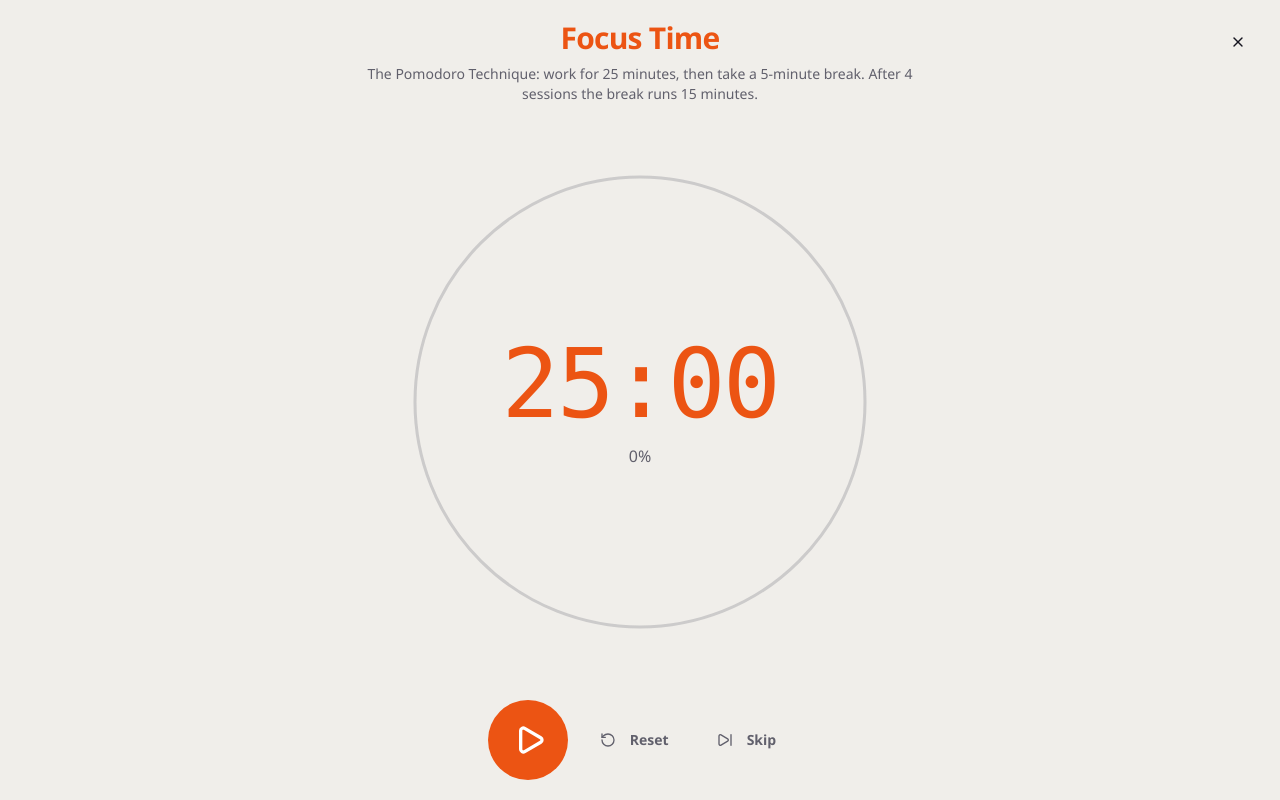
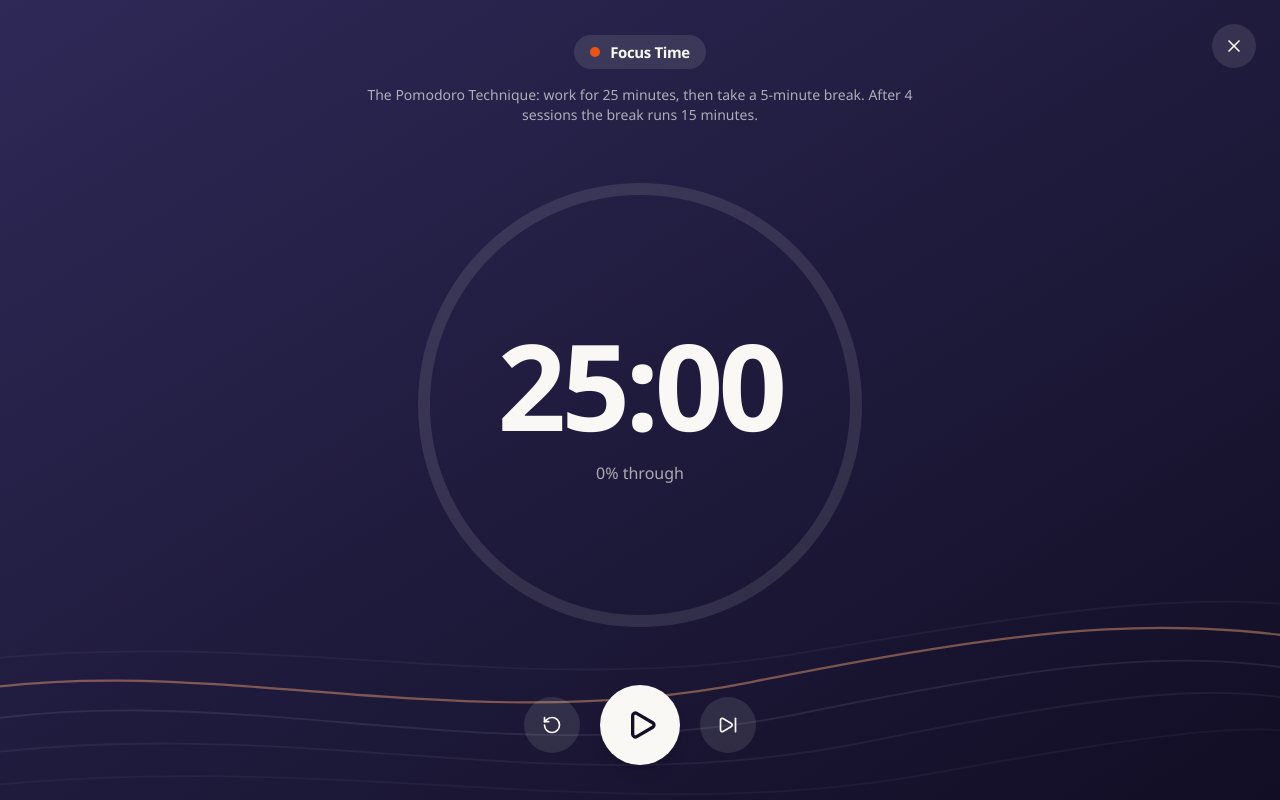
Before and after one commit to dominikkoenitzer/Zephyr, a React (Vite) app: page /focus in a window 1280 px wide. Both pictures are taken after a click on the button 871 px from the left and 240 px from the top of the page. Built offline with nearby package versions, Linux system fonts and the light colour scheme.

Commit message:
Turn full screen into a night sky with the wind along the bottom

```diff
--- a/src/components/FocusTimer/FullScreenMode.jsx
+++ b/src/components/FocusTimer/FullScreenMode.jsx
@@ -1,8 +1,14 @@
 import { useEffect, useRef, useState } from 'react';
-import { Play, RotateCcw, SkipForward, X } from 'lucide-react';
-import { Button } from '../ui/button';
+import { Pause, Play, RotateCcw, SkipForward, X } from 'lucide-react';
+import { WindLines } from '../ui/night-surface';
 
-/** The distraction-free view: just the ring, the clock and the three controls. */
+const roundControl =
+  'flex h-14 w-14 items-center justify-center rounded-full bg-hero-foreground/10 text-hero-foreground transition-colors hover:bg-hero-foreground/20 focus-visible:outline-none focus-visible:ring-2 focus-visible:ring-primary-soft';
+
+/**
+ * The distraction-free view: the whole screen turns to night, with the ring,
+ * the clock and the three controls, and the wind running along the bottom.
+ */
 const FullScreenMode = ({
   timeLeft,
   isRunning,
@@ -36,52 +42,39 @@ const FullScreenMode = ({
   const strokeDashoffset = circumference - (progress / 100) * circumference;
 
   return (
-    <div className="fixed inset-0 z-100 bg-background flex flex-col items-center justify-center p-4 sm:p-6 md:p-8">
-      <div className="absolute top-4 right-4 sm:top-6 sm:right-6">
-        <Button
-          variant="ghost"
-          size="icon"
-          onClick={onExit}
-          className="h-8 w-8 sm:h-9 sm:w-9"
-          aria-label="Exit fullscreen"
-          title="Exit fullscreen"
-        >
-          <X className="h-3.5 w-3.5 sm:h-4 sm:w-4" />
-        </Button>
-      </div>
+    <div className="fixed inset-0 z-100 isolate flex flex-col items-center justify-center overflow-hidden bg-linear-to-br from-hero-from to-hero-to p-4 text-hero-foreground sm:p-8">
+      <WindLines className="-z-10 max-h-72 opacity-80" />
 
-      <div className="flex flex-col items-center justify-center space-y-6 sm:space-y-8 md:space-y-12 max-w-4xl w-full">
-        <div className="text-center px-4">
-          <h2
-            className="text-xl sm:text-2xl md:text-3xl font-semibold mb-1 sm:mb-2"
-            style={{ color: preset.color }}
-          >
+      <button
+        type="button"
+        onClick={onExit}
+        className="absolute right-4 top-4 flex h-11 w-11 items-center justify-center rounded-full bg-hero-foreground/10 text-hero-foreground transition-colors hover:bg-hero-foreground/20 focus-visible:outline-none focus-visible:ring-2 focus-visible:ring-primary-soft sm:right-6 sm:top-6"
+        aria-label="Exit fullscreen"
+        title="Exit fullscreen (Esc)"
+      >
+        <X className="h-5 w-5" />
+      </button>
+
+      <div className="flex w-full max-w-4xl flex-col items-center justify-center space-y-8 sm:space-y-10">
+        <div className="px-4 text-center">
+          <h2 className="inline-flex items-center gap-2.5 rounded-full bg-hero-foreground/10 px-4 py-1.5 text-[15px] font-semibold">
+            <span className="h-2.5 w-2.5 rounded-full" style={{ backgroundColor: preset.color }} aria-hidden="true" />
             {sessionType.text}
           </h2>
           {preset.description && (
-            <p className="text-xs sm:text-sm text-muted-foreground max-w-xl mx-auto">
-              {preset.description}
-            </p>
+            <p className="mx-auto mt-4 max-w-xl text-sm text-hero-foreground/65">{preset.description}</p>
           )}
         </div>
 
-        <div ref={fullScreenContainerRef} className="relative w-[280px] h-[280px] sm:w-[400px] sm:h-[400px] md:w-[500px] md:h-[500px]">
-          <svg className="absolute inset-0 w-full h-full transform -rotate-90">
+        <div ref={fullScreenContainerRef} className="relative h-[280px] w-[280px] sm:h-[400px] sm:w-[400px] md:h-[480px] md:w-[480px]">
+          <svg className="absolute inset-0 h-full w-full -rotate-90" aria-hidden="true">
+            <circle cx="50%" cy="50%" r="45%" stroke="currentColor" strokeWidth="12" fill="none" className="text-hero-foreground/10" />
             <circle
               cx="50%"
               cy="50%"
               r="45%"
               stroke="currentColor"
-              strokeWidth="3"
-              fill="none"
-              className="text-muted-foreground/25"
-            />
-            <circle
-              cx="50%"
-              cy="50%"
-              r="45%"
-              stroke="currentColor"
-              strokeWidth="4"
+              strokeWidth="12"
               fill="none"
               strokeLinecap="round"
               style={{
@@ -94,65 +87,31 @@ const FullScreenMode = ({
           </svg>
 
           <div className="absolute inset-0 flex flex-col items-center justify-center">
-            <div
-              className="text-5xl sm:text-6xl md:text-7xl lg:text-8xl font-mono font-light mb-2 sm:mb-3 tracking-tight"
-              style={{ color: preset.color }}
-            >
+            <div className="text-[4rem] font-semibold leading-none tracking-[-0.04em] tabular-nums sm:text-[6rem] md:text-[7.5rem]">
               {formatTime(timeLeft)}
             </div>
-            <div className="text-sm sm:text-base text-muted-foreground">
-              {Math.round(progress)}%
+            <div className="mt-4 text-sm font-medium text-hero-foreground/65 sm:text-base">
+              {Math.round(progress)}% through
             </div>
           </div>
         </div>
 
-        <div className="flex justify-center items-center gap-3 sm:gap-4">
+        <div className="flex items-center justify-center gap-5">
+          <button type="button" onClick={onReset} aria-label="Reset timer" title="Reset (R)" className={roundControl}>
+            <RotateCcw className="h-5 w-5" />
+          </button>
           <button
             type="button"
             onClick={onToggle}
-            aria-label={isRunning ? "Pause timer" : "Start timer"}
-            title={isRunning ? "Pause timer" : "Start timer"}
-            className={`
-              h-16 w-16 sm:h-18 sm:w-18 md:h-20 md:w-20 rounded-full transition-all duration-300
-              flex items-center justify-center relative
-              ${isRunning
-                ? 'bg-foreground/10 hover:bg-foreground/15'
-                : 'hover:scale-105 active:scale-95'
-              }
-            `}
-            style={isRunning ? {} : { backgroundColor: preset.color }}
+            aria-label={isRunning ? 'Pause timer' : 'Start timer'}
+            title={isRunning ? 'Pause (Space)' : 'Start (Space)'}
+            className="flex h-20 w-20 items-center justify-center rounded-full bg-hero-foreground text-hero-to shadow-lg transition-transform hover:scale-105 active:scale-95 focus-visible:outline-none focus-visible:ring-4 focus-visible:ring-primary-soft/60"
           >
-            {isRunning ? (
-              <div className="flex items-center justify-center gap-1 sm:gap-1.5 z-10">
-                <div className="h-4 w-1 sm:h-5 sm:w-1.5 bg-foreground rounded-full" />
-                <div className="h-4 w-1 sm:h-5 sm:w-1.5 bg-foreground rounded-full" />
-              </div>
-            ) : (
-              <Play className="h-6 w-6 sm:h-7 sm:w-7 md:h-8 md:w-8 text-white ml-0.5 sm:ml-1 z-10" strokeWidth={2.5} />
-            )}
+            {isRunning ? <Pause className="h-8 w-8" strokeWidth={2.5} /> : <Play className="ml-1 h-8 w-8" strokeWidth={2.5} />}
           </button>
-
-          <Button
-            onClick={onReset}
-            aria-label="Reset timer"
-            variant="ghost"
-            size="sm"
-            className="h-9 sm:h-10 px-3 sm:px-4 text-xs sm:text-sm text-muted-foreground hover:text-foreground"
-          >
-            <RotateCcw className="h-3.5 w-3.5 sm:h-4 sm:w-4 mr-1 sm:mr-1.5" />
-            <span className="hidden sm:inline">Reset</span>
-          </Button>
-
-          <Button
-            onClick={onSkip}
-            aria-label="Skip session"
-            variant="ghost"
-            size="sm"
-            className="h-9 sm:h-10 px-3 sm:px-4 text-xs sm:text-sm text-muted-foreground hover:text-foreground"
-          >
-            <SkipForward className="h-3.5 w-3.5 sm:h-4 sm:w-4 mr-1 sm:mr-1.5" />
-            <span className="hidden sm:inline">Skip</span>
-          </Button>
+          <button type="button" onClick={onSkip} aria-label="Skip session" title="Skip (S)" className={roundControl}>
+            <SkipForward className="h-5 w-5" />
+          </button>
         </div>
       </div>
     </div>
```
